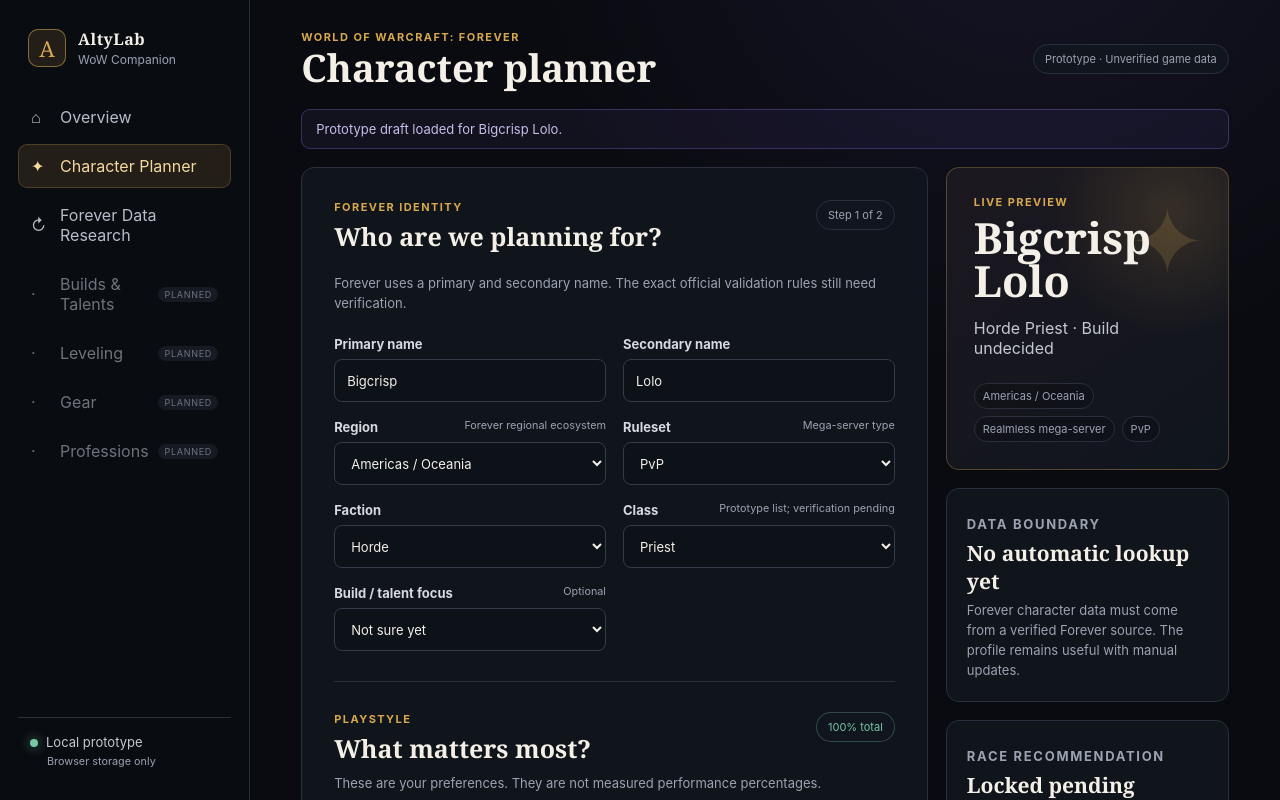
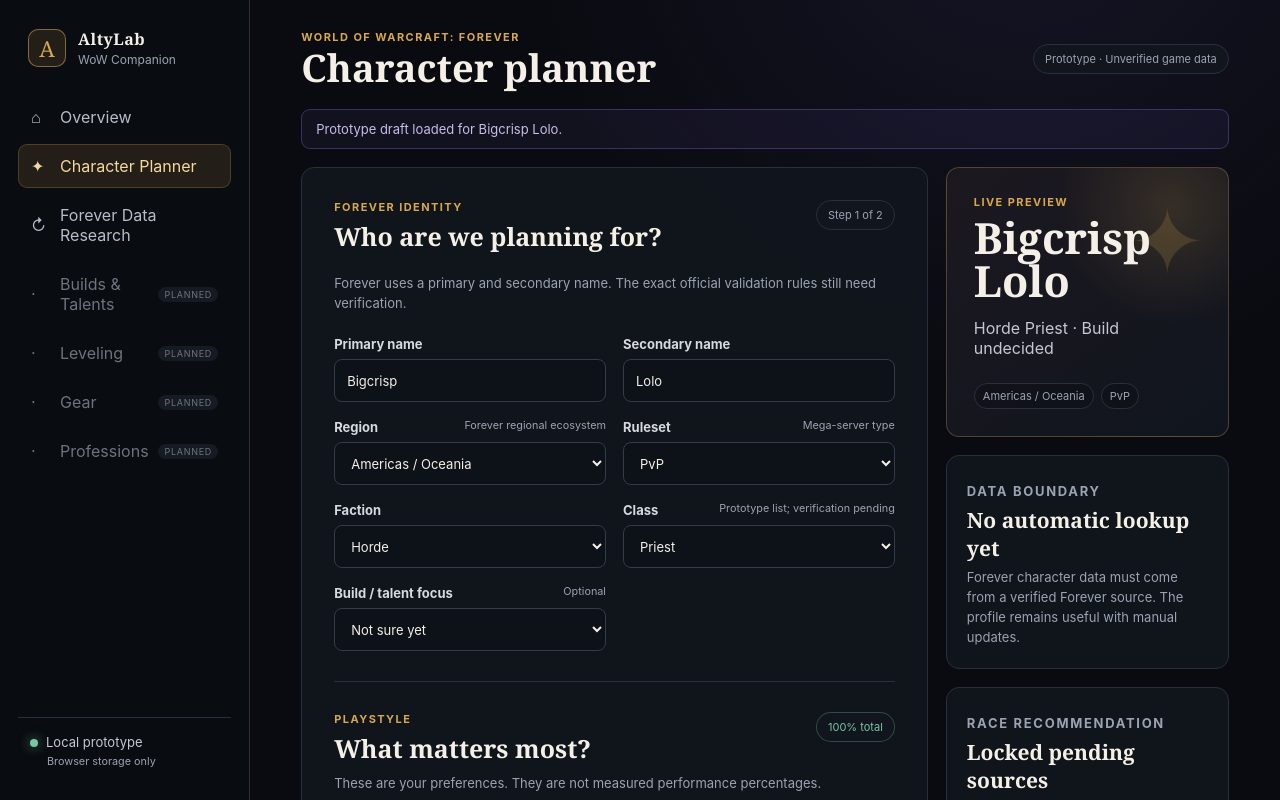
Before and after one commit to altysmith/wow_toon_dash, a Next.js app: page / in a window 1280 px wide. Both pictures are taken after a click on the button "Create character plan". Shown: the top 800 px of the page. Built offline with nearby package versions, Linux system fonts and the light colour scheme.

Commit message:
fix: show ruleset in character identity

```diff
--- a/app/companion-dashboard.tsx
+++ b/app/companion-dashboard.tsx
@@ -299,7 +299,7 @@ function CharacterSheet({ profile, onEdit }: { profile: CharacterProfile; onEdit
         <div className="character-title">
           <p className="eyebrow">Manual character profile</p>
           <h2 id="character-sheet-name">{fullCharacterName(profile)}</h2>
-          <p>{displayRegion(profile.region)} · {displayRuleset(profile.ruleset)} · Realmless mega-server</p>
+          <p>{displayRegion(profile.region)} · {displayRuleset(profile.ruleset)}</p>
         </div>
         <div className="character-stats" aria-label="Character summary">
           <span><small>Level</small><strong>{profile.level ?? "—"}</strong></span>
@@ -461,7 +461,7 @@ function Planner({
           <p className="eyebrow">Live preview</p>
           <h2>{fullCharacterName(plan) || "Unnamed character"}</h2>
           <p>{plan.faction} {plan.characterClass} · {displayBuild(plan.build)}</p>
-          <div className="preview-meta"><span>{displayRegion(plan.region)}</span><span>Realmless mega-server</span><span>{displayRuleset(plan.ruleset)}</span></div>
+          <div className="preview-meta"><span>{displayRegion(plan.region)}</span><span>{displayRuleset(plan.ruleset)}</span></div>
         </section>
         <section className="panel compact-panel">
           <p className="eyebrow">Data boundary</p>
```
